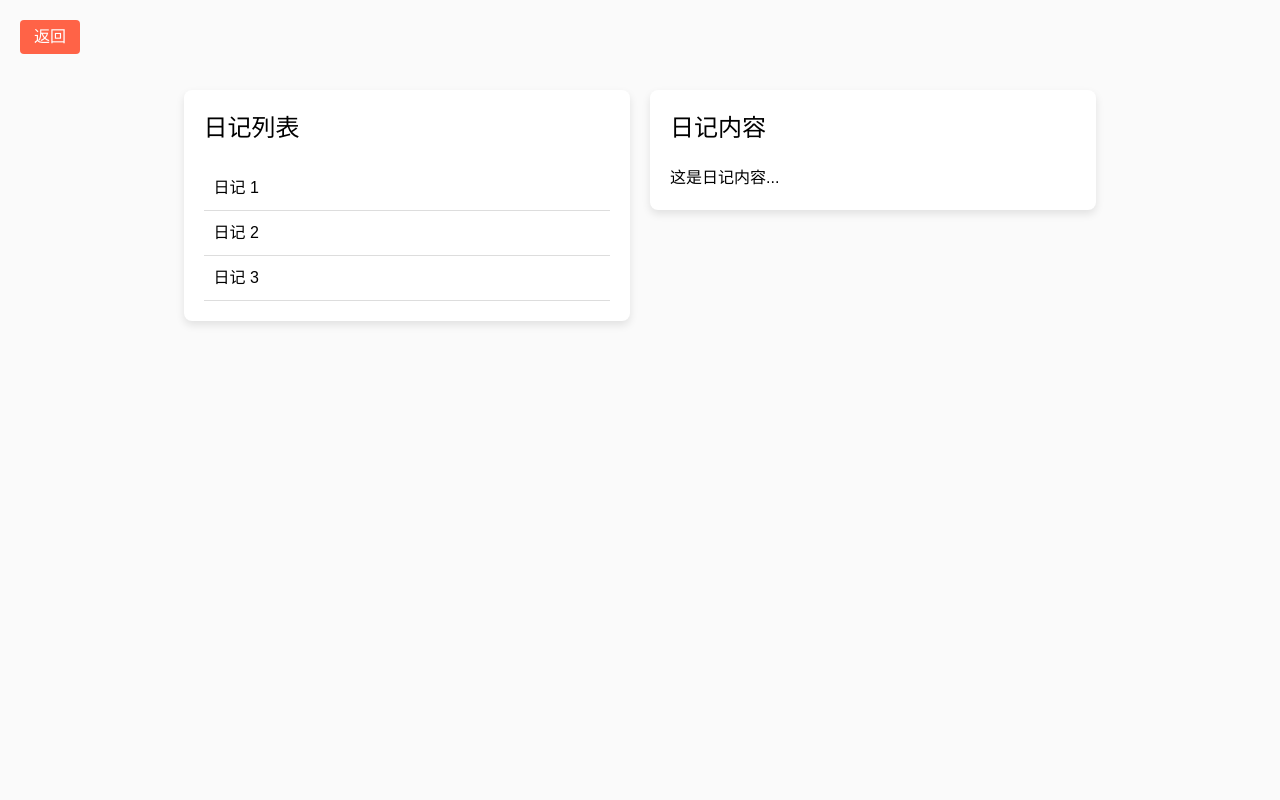
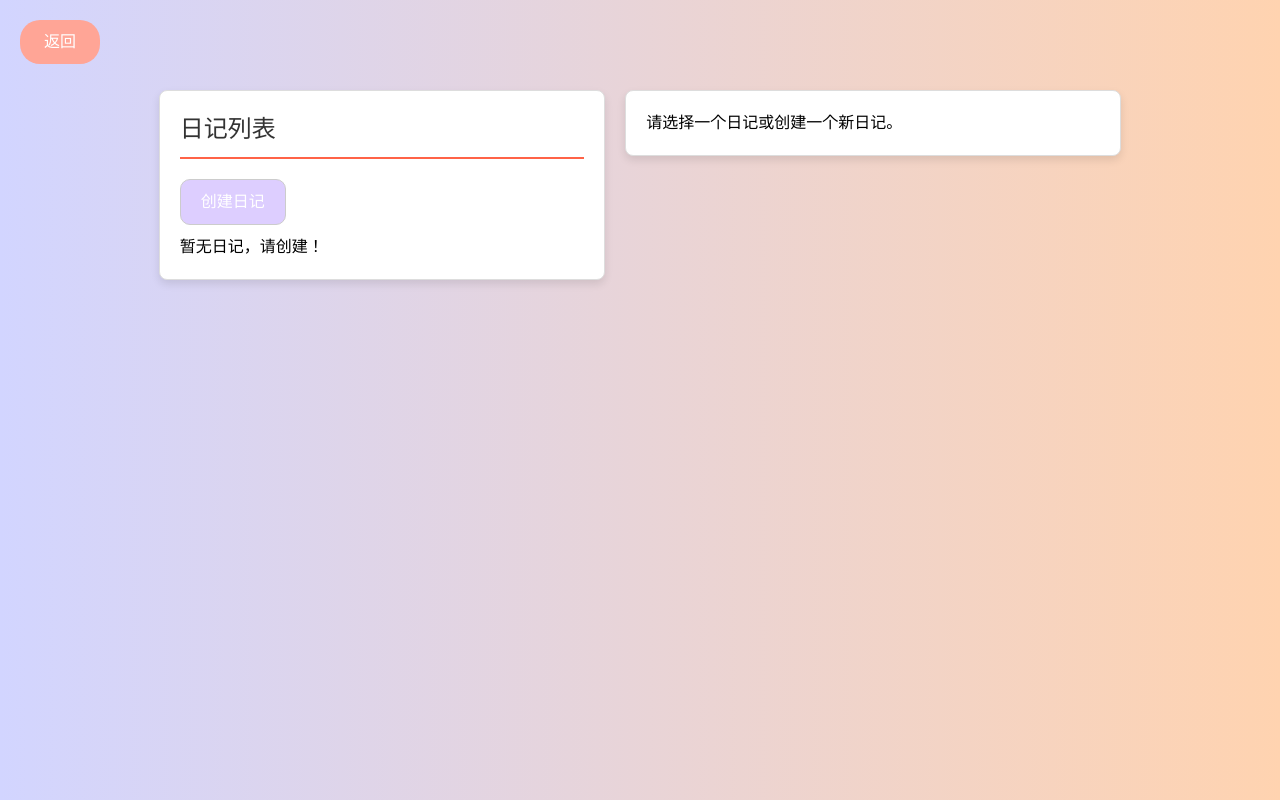
Before and after one commit to ErinwithBMQ/DailyPlanAndDiary-Frontend, a React (Vite) app: page /diary in a window 1280 px wide. Built offline with nearby package versions, Linux system fonts and the light colour scheme.

Commit message:
日记页面前端
1. 日记创建+查看功能
2. 滚动条：日记列表+日记内容
3. 日记标题字数限制+不可创建空标题/空内容日记
4. 页面css美化（颜色、动画等）

```diff
--- a/src/components/css/diary.css
+++ b/src/components/css/diary.css
@@ -1,5 +1,5 @@
 .diary-page {
-    background-color: #fafafa;
+    background: linear-gradient(to right, #d2d5ff, rgb(255, 211, 176));
     margin: 0;
     font-family: Arial, sans-serif;
     display: flex;
@@ -9,22 +9,23 @@
     height: 100vh;
 }
 
-.back-button {
+.backMain-button {
     position: absolute;
     top: 20px;
     left: 20px;
-    width: 60px;
-    padding: 5px 10px;
+    width: 80px;
+    padding: 10px 15px;
     border: none;
-    border-radius: 4px;
-    background-color: #ff6347;
+    border-radius: 20px;
+    background-color: #ffa596;
     color: white;
     cursor: pointer;
-    transition: background-color 0.3s ease;
+    transition: background-color 0.3s ease, transform 0.3s ease;
 }
 
-.back-button:hover {
-    background-color: #e5533d;
+.backMain-button:hover {
+    background-color: #e3c8c5;
+    transform: translateY(-3px);
 }
 
 .diary-container {
@@ -35,32 +36,152 @@
     margin-top: 60px;
 }
 
-.diary-list, .diary-content {
+.diary-list, .diary-creation {
     background-color: white;
     padding: 20px;
     border-radius: 8px;
     box-shadow: 0 4px 8px rgba(0, 0, 0, 0.1);
     margin: 10px;
     width: 45%;
+    border: 1px solid #ddd;
+}
+
+.diary-list {
+    order: 1;
+}
+
+.diary-list-content {
+    max-height: 450px;
+    overflow-y: auto;
+}
+
+.diary-creation {
+    order: 2;
+    width: 50%;
 }
 
 .diary-title {
     font-size: 1.5em;
     margin-bottom: 20px;
+    color: #333;
+    border-bottom: 2px solid #ff6347;
+    padding-bottom: 10px;
 }
 
-.diary-list ul {
-    list-style-type: none;
-    padding: 0;
+.title-input-container {
+    display: flex;
+    align-items: center;
 }
 
-.diary-list li {
-    padding: 10px;
-    border-bottom: 1px solid #ddd;
-    cursor: pointer;
-    transition: background-color 0.3s ease;
+.title-counter {
+    margin-left: 10px;
+    font-size: 0.9em;
+    color: #666;
 }
 
-.diary-list li:hover {
-    background-color: #f0f0f0;
+input, textarea {
+    width: 100%;
+    padding: 10px;
+    margin-bottom: 10px;
+    border: 1px solid #ccc;
+    border-radius: 5px;
+    transition: border-color 0.3s ease;
 }
+
+input:focus, textarea:focus {
+    border: 1px solid black;
+}
+
+.diary-content-textarea {
+    height: 400px; /* 调整文本框的高度 */
+}
+
+.createDiary2-button{
+    border: none;
+    border-radius: 10px;
+    padding: 10px 20px;
+    background-color: #ffaf9f;
+    color: white;
+    cursor: pointer;
+    transition: background-color 0.3s ease, transform 0.3s ease;
+    margin-left: 10px;
+    border: 1px solid #ccc;
+}
+.createDiary2-button:hover{
+    background-color: #df9879;
+    transform: translateY(-3px);
+}
+
+.createDiary-button{
+    border: none;
+    border-radius: 10px;
+    padding: 10px 20px;
+    background-color: #ddceff;
+    color: white;
+    cursor: pointer;
+    transition: background-color 0.3s ease, transform 0.3s ease;
+    margin-bottom: 10px;
+    border: 1px solid #ccc;
+}
+.createDiary-button:hover{
+    background-color: #c8b4e7;
+    transform: translateY(-3px);
+}
+
+.view-button {
+    border: none;
+    border-radius: 10px;
+    padding: 10px 20px;
+    background-color: #ffc59e;
+    color: white;
+    cursor: pointer;
+    transition: background-color 0.3s ease, transform 0.3s ease;
+    margin-top: 10px;
+    border: 1px solid #ccc;
+}
+.view-button:hover {
+    background-color: #ffacac;
+    transform: translateY(-3px);
+}
+
+.diary-item {
+    margin-bottom: 1rem;
+    border: 1px solid #ddd;
+    padding: 1rem;
+    border-radius: 5px;
+    background-color: #fff;
+    transition: background-color 0.3s ease, transform 0.3s ease;
+    border: 1px solid #ccc;
+}
+
+.diary-item:hover {
+    background-color: #f9f9f9;
+    transform: translateY(-3px);
+}
+
+.diary-content-container {
+    margin-top: 10px;
+    max-height: 480px;
+    overflow-y: auto; /* 添加垂直滚动条 */
+    border: 1px solid #ccc;
+    padding: 10px;
+    position: relative; /* 确保子元素的定位 */
+}
+
+.diary-content-title {
+    position: sticky;
+    top: 0;
+    background-color: white;
+    padding: 5px 0;
+    border-bottom: 1px solid #ccc;
+    z-index: 1; /* 确保在滚动内容上方 */
+}
+
+.diary-content {
+    white-space: pre-wrap; /* 保留换行符 */
+}
+
+.error-message {
+    color: red;
+    margin-bottom: 10px;
+}
--- a/src/components/diary.jsx
+++ b/src/components/diary.jsx
@@ -1,24 +1,100 @@
 import './css/diary.css'
-import React from 'react';
+import React, { useState } from 'react';
 
 function Diary() {
+    const [diaryTitle, setDiaryTitle] = useState("");
+    const [diaryContent, setDiaryContent] = useState("");
+    const [diaries, setDiaries] = useState([]);
+    const [showCreation, setShowCreation] = useState(false);
+    const [selectedDiary, setSelectedDiary] = useState(null);
+    const [errorMessage, setErrorMessage] = useState("");
+
+    const handleCreateDiary = () => {
+        if (!diaryTitle || !diaryContent) {
+            setErrorMessage("标题或内容不能为空，创建日记失败");
+            return;
+        }
+
+        const newDiary = {
+            title: diaryTitle,
+            content: diaryContent,
+        };
+
+        setDiaries([...diaries, newDiary]);
+
+        setDiaryTitle("");
+        setDiaryContent("");
+        setShowCreation(false);
+        setErrorMessage("");
+    };
+
+    const handleViewDiary = (diary) => {
+        setSelectedDiary(diary);
+        setShowCreation(false);
+    };
+
+    const handleTitleChange = (e) => {
+        if (e.target.value.length <= 20) {
+            setDiaryTitle(e.target.value);
+        }
+    };
+
     return (
         <div className="diary-page">
-            <button className="back-button" onClick={() => window.location.href = `/mainPage`}>返回</button>
+            <button className="backMain-button" onClick={() => window.location.href = `/mainPage`}>返回</button>
             <div className="diary-container">
                 <div className="diary-list">
                     <h2 className="diary-title">日记列表</h2>
-                    {/* 这里可以添加日记列表项 */}
-                    <ul>
-                        <li>日记 1</li>
-                        <li>日记 2</li>
-                        <li>日记 3</li>
-                    </ul>
+                    <button className="createDiary-button" onClick={() => setShowCreation(true)}>创建日记</button>
+                    <div className="diary-list-content">
+                        {diaries.length > 0 ? (
+                            diaries.map((diary, index) => (
+                                <div key={index} className="diary-item">
+                                    <p><strong>标题：</strong>{diary.title}</p>
+                                    <button className="view-button" onClick={() => handleViewDiary(diary)}>查看详情</button>
+                                </div>
+                            ))
+                        ) : (
+                            <p>暂无日记，请创建！</p>
+                        )}
+                    </div>
                 </div>
-                <div className="diary-content">
-                    <h2 className="diary-title">日记内容</h2>
-                    {/* 这里可以显示选中的日记内容 */}
-                    <p>这是日记内容...</p>
+                <div className="diary-creation">
+                    {showCreation ? (
+                        <>
+                            <h2 className="diary-title">添加日记</h2>
+                            {errorMessage && <p className="error-message">{errorMessage}</p>}
+                            <div className="title-input-container">
+                                <input
+                                    type="text"
+                                    id="diary_title"
+                                    name="diary_title"
+                                    placeholder="日记标题"
+                                    value={diaryTitle}
+                                    onChange={handleTitleChange}
+                                />
+                                <span className="title-counter">{diaryTitle.length}/20</span>
+                            </div>
+                            <textarea
+                                className="diary-content-textarea"
+                                placeholder="日记内容"
+                                value={diaryContent}
+                                onChange={(e) => setDiaryContent(e.target.value)}
+                            />
+                            <button className="createDiary2-button" onClick={handleCreateDiary}>创建日记</button>
+                        </>
+                    ) : selectedDiary ? (
+                        <>
+                            <h2 className="diary-title">日记详情</h2>
+                            <p><strong>标题：</strong>{selectedDiary.title}</p>
+                            <div className="diary-content-container">
+                                <p className="diary-content-title"><strong>内容：</strong></p>
+                                <p className="diary-content">{selectedDiary.content}</p>
+                            </div>
+                        </>
+                    ) : (
+                        <p>请选择一个日记或创建一个新日记。</p>
+                    )}
                 </div>
             </div>
         </div>
```
